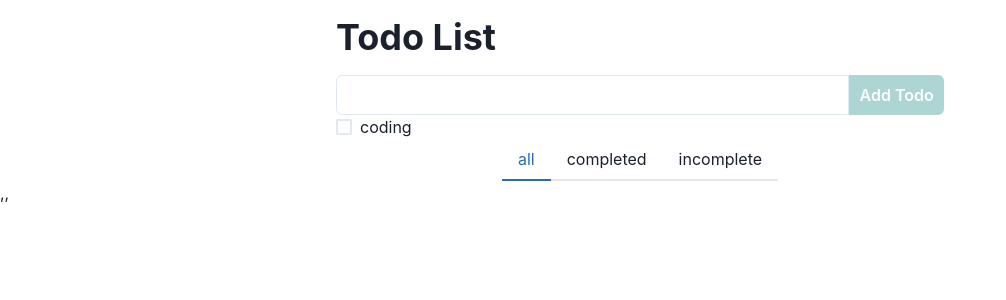
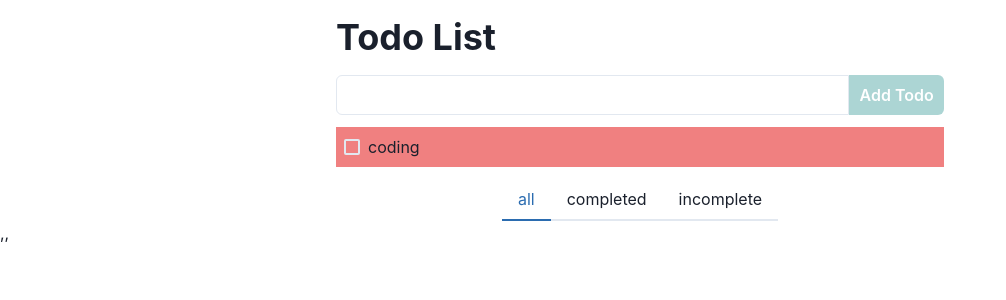
Before and after one commit to SirNathanJF/DigitalDo, a React (Create React App) app: page / in a window 1280 px wide. Shown: the top 300 px of the page, without its empty margins (0-1006 px from the left). Built offline with nearby package versions, Linux system fonts and the light colour scheme.

Commit message:
added some styling to page and made it so checkbox will display content, cross out and change todo color once complete

```diff
--- a/src/components/Todo.js
+++ b/src/components/Todo.js
@@ -1,11 +1,14 @@
 import { Box, Checkbox, Text } from '@chakra-ui/react';
-import React from 'react';
+import React, { useState } from 'react';
+
 
 export const Todo = ({ todo }) => {
+  const [checked, isChecked] = useState(false);
+
   return (
-    <Box>
-      <Checkbox>
-        <Text>{todo.content}</Text>
+    <Box mb={1} bgColor={!todo.completed ? 'lightcoral' : "lightgreen"} p={2}>
+      <Checkbox colorScheme="teal" isChecked={checked}>
+        <Text as={todo.completed && "del"}>{todo.content}</Text>
       </Checkbox>
     </Box>
   );
--- a/src/components/TodoList.js
+++ b/src/components/TodoList.js
@@ -6,7 +6,7 @@ import { Todo } from "./Todo";
 const TodoList = () => {
   const { todos } = useSelector((state) => state);
   return (
-    <Box>
+    <Box my={3}>
       {todos.length ? todos.map(todo => (
         <Todo key={`todo.id`} todo={todo}/>
       )):<Box textAlign="center" my="4">
```
